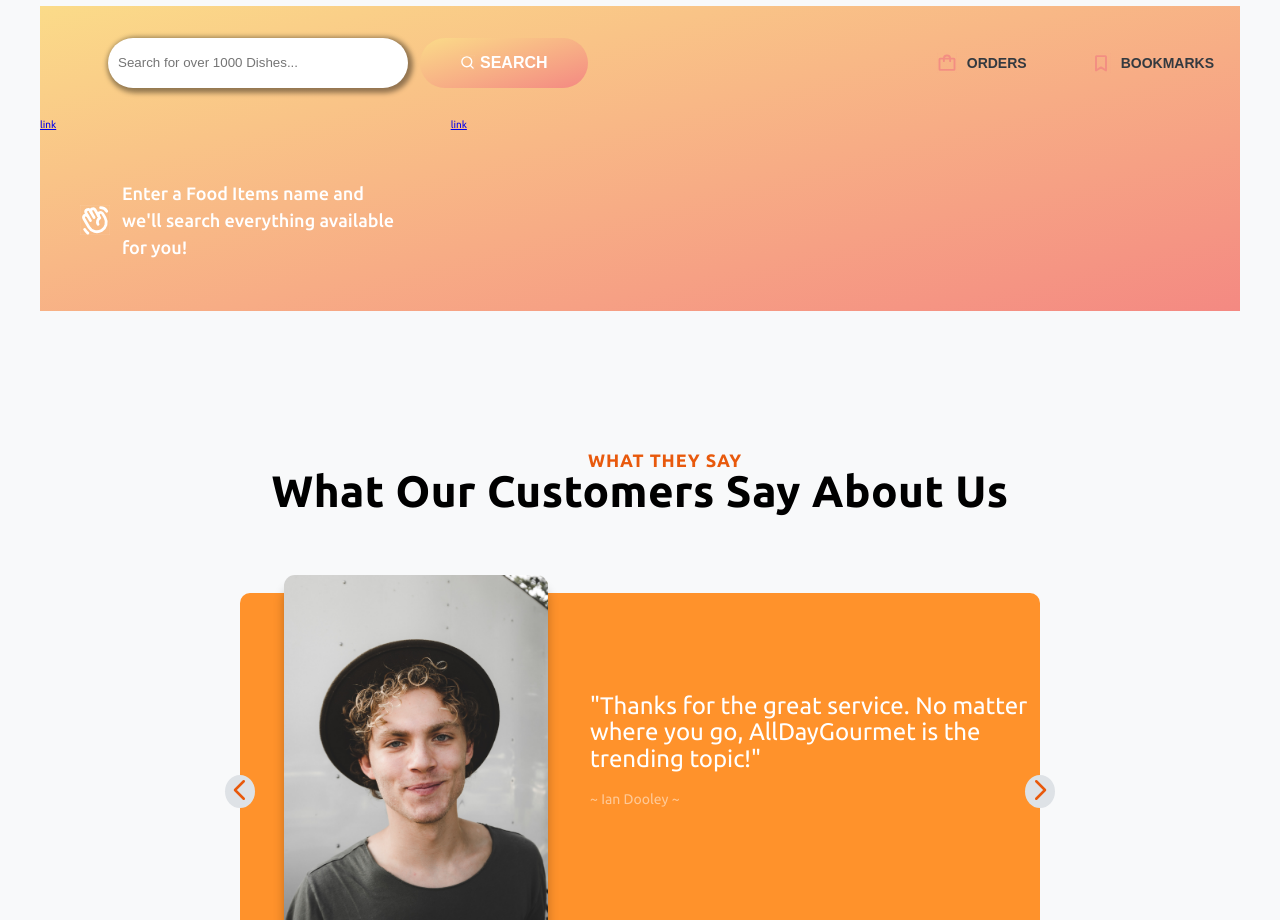
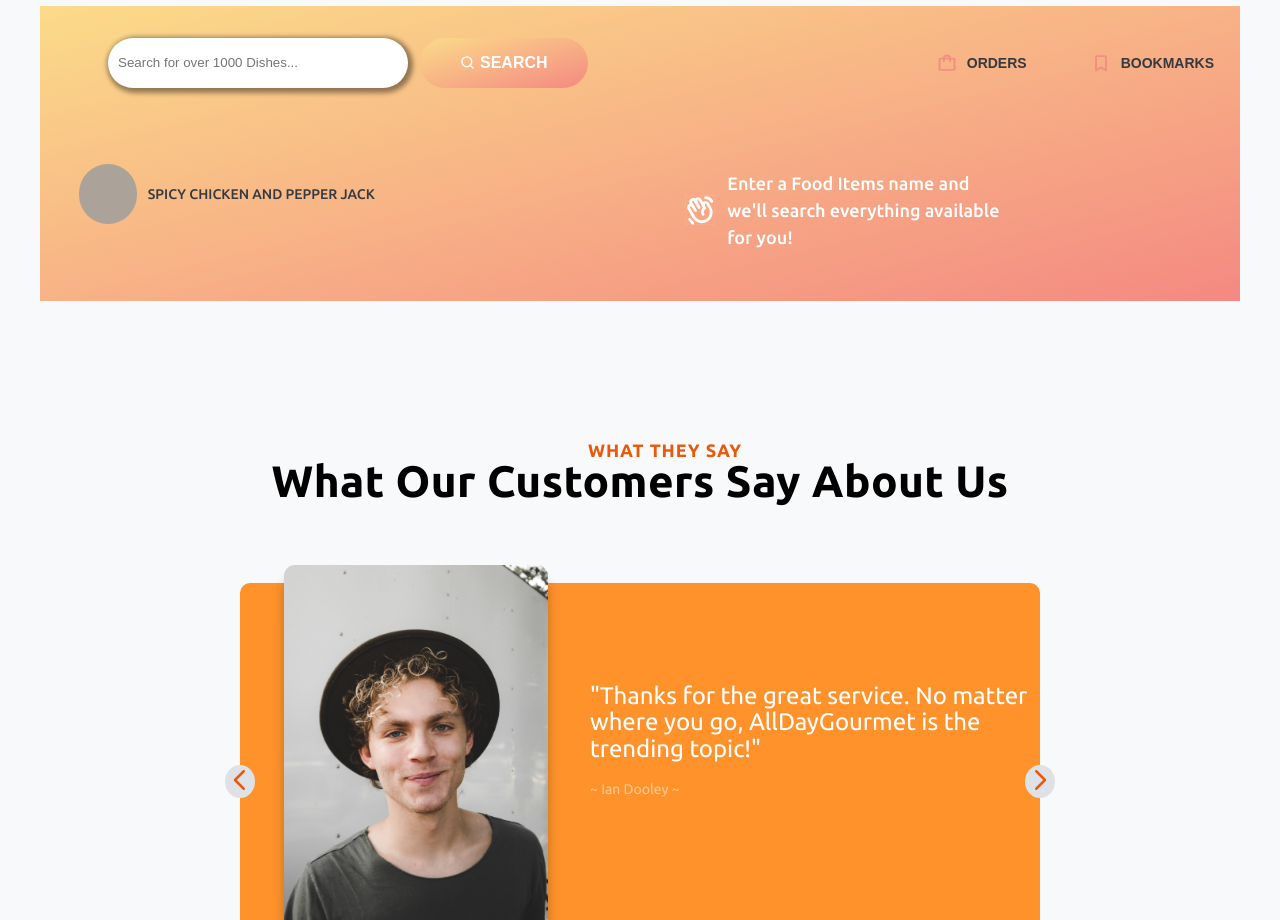
Before and after one commit to himethdaha/AllDayGourmet, a website built with Parcel: page Index.html in a window 1280 px wide. Shown: the part 1420-2340 px from the top of the page. Built offline with nearby package versions, Linux system fonts and the light colour scheme; grey boxes are pictures that could not be loaded.

Commit message:
Mocking searched results

```diff
--- a/Index.html
+++ b/Index.html
@@ -284,8 +284,24 @@
           </div>
           <!--Grid for aside and searched results-->
           <div class="main-area-grid">
-            <a href="#5ed6604591c37cdc054bca7d">link</a>
-            <a href="#5ed6604591c37cdc054bca9d">link</a>
+            <div class="aside">
+              <!--UnOrdered list of all the searched results-->
+              <ul class="result-list">
+                <!-- Preview with an image and title -->
+                <li class="result-preview">
+                  <a href="#5ed6604591c37cdc054bcc7b" class="result-preview-link">
+                    <!-- Image of the result -->
+                    <figure class="result-preview-figure">
+                      <img src="http://forkify-api.herokuapp.com/images/1957715ab.jpg" alt="" class="result-preview-img">
+                    </figure>
+                    <!-- Title of the result -->
+                    <div class="result-preview-description">
+                      <h4 class="result-preview-title">Spicy Chicken And Pepper Jack</h4>
+                    </div>
+                  </a>
+                </li>
+              </ul>
+</div>
              <!--Big container for the searched result-->
              <div class="searched-item">
               <div class="message">
--- a/style.css
+++ b/style.css
@@ -466,6 +466,80 @@ body {
   display: grid;
   grid-template-columns: 1fr 2fr;
   column-gap: 1.6rem;
+}
+
+.aside {
+  display: flex;
+  flex-direction: column;
+  color: #343a40;
+  padding: 3rem 0rem;
+}
+
+.result-list {
+  list-style: none;
+  padding: 0rem 1.5rem 0rem;
+}
+
+.result-preview {
+  margin-right: 1rem;
+}
+
+.result-preview:last-child {
+  margin-bottom: 2rem;
+}
+
+.result-preview:hover {
+  background-color: #f8f9fa;
+  transform: translateY(-3px);
+}
+
+.active-preview {
+  background-color: #f8f9fa;
+}
+
+.result-preview-link {
+  display: flex;
+  align-items: center;
+  cursor: pointer;
+  padding: 1.4rem 2.4rem;
+  text-decoration: none;
+}
+
+.result-preview-figure {
+  height: 6rem;
+  width: 6rem;
+  border-radius: 100px;
+  overflow: hidden;
+  position: relative;
+  flex: 0 0 5.8rem;
+}
+
+.result-preview-figure::before {
+  content: "";
+  height: 100%;
+  width: 100%;
+  position: absolute;
+  top: 0;
+  left: 0;
+}
+
+.result-preview-img {
+  object-fit: cover;
+  height: 100%;
+  width: 100%;
+  opacity: 0.85;
+}
+
+.result-preview-description {
+  width: 100%;
+}
+
+.result-preview-title {
+  color: #343a40;
+  font-size: 1.4rem;
+  text-transform: uppercase;
+  font-weight: 500;
+  text-align: center;
 }
 
 .searched-item {
```
